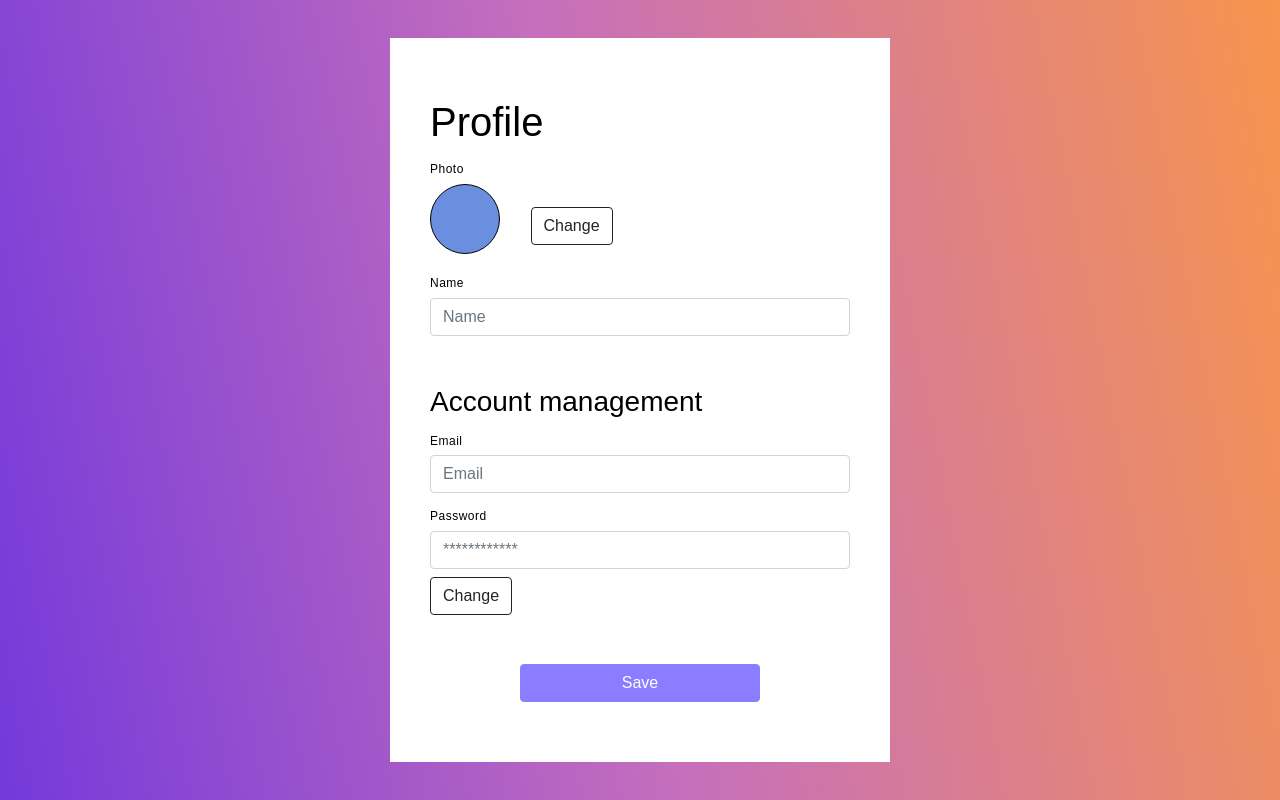
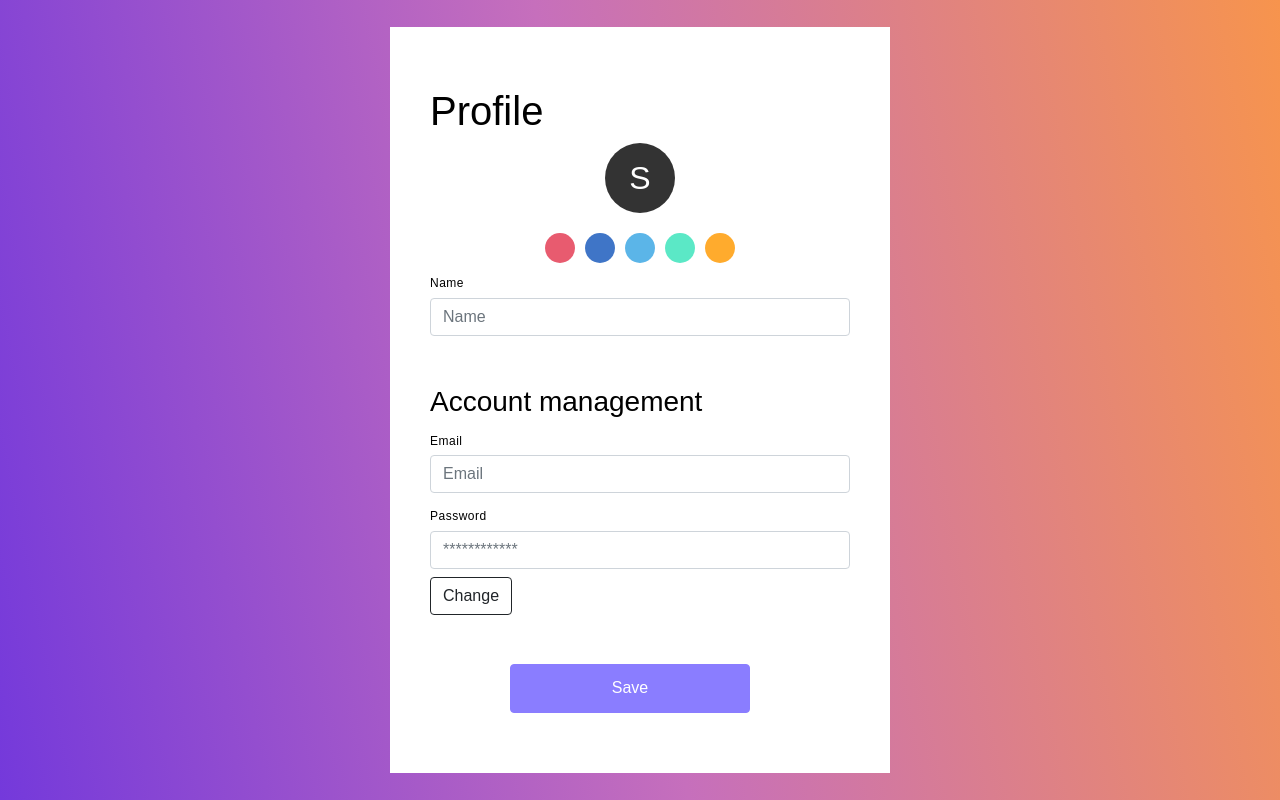
Before and after one commit to Vsimpro/ADP_Project_1, a React (Create React App) app in the folder frontend/: page /profile in a window 1280 px wide. Built offline with nearby package versions, Linux system fonts and the light colour scheme; no server answers.

Commit message:
Värinvaihtokomponentti profiilisivulle

```diff
--- /dev/null
+++ b/frontend/src/components/profile/ColorSetter.js
@@ -0,0 +1,32 @@
+import React, { useState } from 'react';
+
+const ColorSetter = () => {
+  const [bgColor, setBgColor] = useState('');
+
+  const handleColorChange = (color) => {
+    setBgColor(color);
+    //TODO värin tallennus tietokantaan
+  };
+
+  return (
+    <div>
+      <div className="row">
+        <div className="d-flex justify-content-center align-items-center">
+          <div className='profilePicPlaceholder' style={{ backgroundColor: bgColor }}>S</div>
+        </div>
+      </div>
+      <div className='row'>
+
+        <div className='d-flex justify-content-center align-items-center'>
+          <button className='btn colors' style={{ backgroundColor: '#E85B6F' }} onClick={() => handleColorChange('#E85B6F')}></button>
+          <button className='btn colors' style={{ backgroundColor: '#3F75C7' }} onClick={() => handleColorChange('#3F75C7')}></button>
+          <button className='btn colors' style={{ backgroundColor: '#5BB5E8' }} onClick={() => handleColorChange('#5BB5E8')}></button>
+          <button className='btn colors' style={{ backgroundColor: '#5BE8C6' }} onClick={() => handleColorChange('#5BE8C6')}></button>
+          <button className='btn colors' style={{ backgroundColor: '#FFAB2D' }} onClick={() => handleColorChange('#FFAB2D')}></button>
+        </div>
+      </div>
+    </div>
+  );
+}
+
+export default ColorSetter;
--- a/frontend/src/components/profile/Profile.jsx
+++ b/frontend/src/components/profile/Profile.jsx
@@ -1,10 +1,22 @@
-import React from 'react';
+import React, { useState } from 'react';
 import './profile.css';
-
+import ColorSetter from './ColorSetter.js';
 
 const Profile = () => {
+  const [profileColor, setProfileColor] = useState('');
+
+  const handleColorChange = (color) => {
+    setProfileColor(color);
+  };
+
+  const handleButtonClick = (event) => {
+    event.preventDefault(); // Prevent the default form submission behavior
+    // Add your logic for the "Change" button functionality here
+    // This function will be called when the "Change" button is clicked
+    console.log('Change button clicked');
+  };
+
   return (
-
     <div className='container profilePage'>
       <div className="row">
         <div className="col-md-3 col-12 order-md-2"></div>
@@ -12,18 +24,16 @@ const Profile = () => {
         <div>
           <h1>Profile</h1>
 
+          <ColorSetter onColorChange={handleColorChange} />
           <form>
             <div className="form-group">
-            <label>Photo</label>
-
-            <div className="container custom-container text-center">
+              <div
+                className="container custom-container text-center"
+                style={{ backgroundColor: profileColor }}
+              >
                 <div className="row justify-content-center">
-                <div className="col-md-3 d-flex align-items-center">
-                  <div className='profilePicPlaceholder'></div>
-                </div>
-                <div className="col-md-9 d-flex align-items-center">
-                  <button className='btn btn-outline-dark'>Change</button>
-                </div>
+                  <div className="col-md-3 d-flex align-items-center"></div>
+                  <div className="col-md-9 d-flex align-items-center"></div>
                 </div>
               </div>
 
@@ -37,21 +47,22 @@ const Profile = () => {
               <input type="text" className="form-control" placeholder="Email" />
 
               <label>Password</label>
-            <input type="text" className="form-control" placeholder='************'/>
-            <button className='btn btn-outline-dark'>Change</button>
+              <input type="text" className="form-control" placeholder='************' />
+              <button className='btn btn-outline-dark' onClick={handleButtonClick}>
+                Change
+              </button>
             </div>
-        </form>
+
 
           <hr className="my-4" />
           <div className='buttons-container'>
             <button className='btn btn-profile save'>Save</button>
+            <hr className="my-4" />
+          </div>
+          </form>
         </div>
       </div>
     </div>
-  </div>
-
-
-
   );
 };
 
--- a/frontend/src/components/profile/profile.css
+++ b/frontend/src/components/profile/profile.css
@@ -14,12 +14,18 @@ label{
 }
 
 .profilePicPlaceholder{
-    background-color: rgb(106, 143, 223);
-    height: 70px;
-    width: 70px;
-    border-radius: 100px;
-    border: 1px solid black;
-    margin-bottom: 15px;
+
+  height: 70px;
+  width: 70px;
+  border-radius: 50%;
+  margin-bottom: 15px;
+  display: flex;
+  align-items: center;
+  justify-content: center;
+  text-align: center;
+  font-size: 32px;
+  color: #fff;
+  background-color: #333;
 }
 
 .custom-container {
@@ -47,3 +53,11 @@ label{
   input{
     margin-top: 0;
   }
+
+  .colors{
+    width: 30px;
+    height: 30px;
+    margin: 5px;
+    border-radius: 50px;
+
+  }
```
Lines whose indentation alone changed are shown as unchanged.
